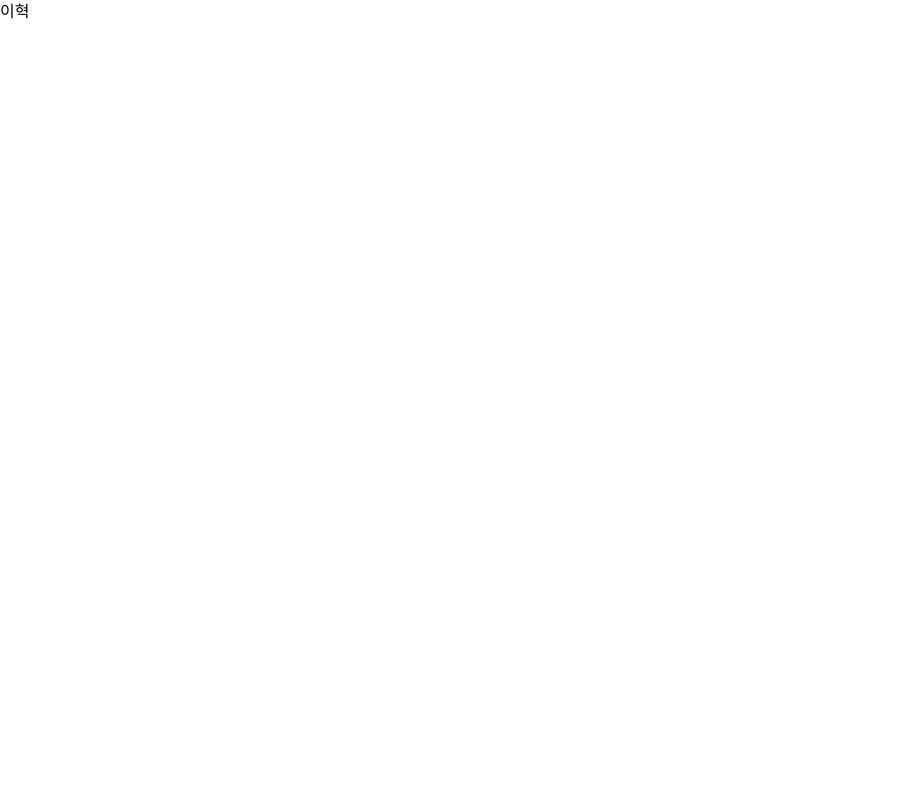
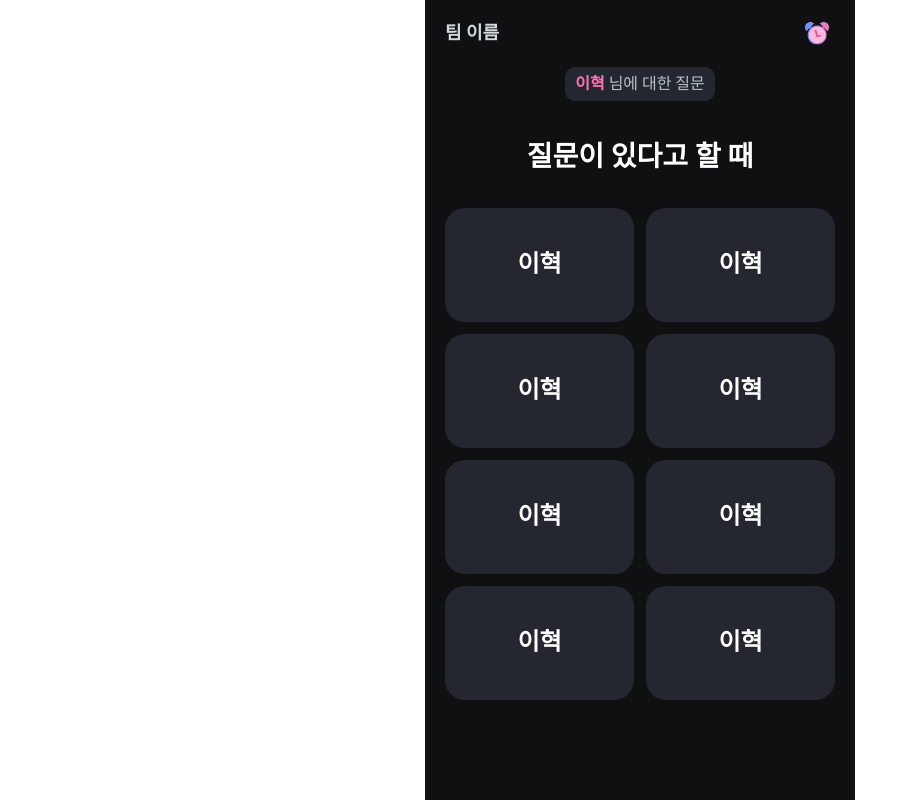
Before and after one commit to 2026-hajithon/2026-team01-impress-web, a React (Vite) app: page / in a window 1280 px wide. Shown: the whole page, without its empty margins (0-917 px from the left). Built offline with nearby package versions, Linux system fonts and the light colour scheme; a web font is replaced by a local one.

Commit message:
feat: 레이아웃 구현

```diff
--- a/src/App.jsx
+++ b/src/App.jsx
@@ -1,13 +1,16 @@
 import { BrowserRouter, Route, Routes } from "react-router-dom";
-import HomePage from "@pages/HomePage";
 import StartPage from "@pages/StartPage";
+import TestPage from "@pages/TestPage";
+import Layout from "./Layout";
 
 function App() {
   return (
     <BrowserRouter>
       <Routes>
-        <Route path="/" element={<HomePage />} />
-        <Route path="/start" element={<StartPage />} />
+        <Route path="/" element={<Layout />}>
+          <Route index element={<TestPage />}></Route>
+          <Route path="/start" element={<StartPage />} />
+        </Route>
       </Routes>
     </BrowserRouter>
   );
--- /dev/null
+++ b/src/Layout.jsx
@@ -0,0 +1,11 @@
+import { Outlet } from "react-router-dom";
+
+const Layout = () => {
+  return (
+    <div className="max-w-107.5 min-h-dvh flex flex-col m-auto">
+      <Outlet></Outlet>
+    </div>
+  );
+};
+
+export default Layout;
--- a/src/components/Chip.jsx
+++ b/src/components/Chip.jsx
@@ -1,26 +1,23 @@
-function Chip({
-  prefix,
-  children,
-  className = "",
-}) {
+function Chip({ size, prefix, children, className = "" }) {
   return (
     <span
       className={[
         "inline-flex w-fit self-start min-h-6 items-center gap-1",
-        "rounded-xl bg-gray-950 px-2 py-1",
-        "text-caption1-2",
+        "rounded-[10px] bg-gray-950 px-2.5 py-1.25",
         className,
       ].join(" ")}
     >
-      {prefix && (
-        <strong className="text-body1-1 text-main-pink">
-          {prefix}
-        </strong>
+      {size == "large" ? (
+        <>
+          <strong className="text-body1-1 text-main-pink-1">{prefix}</strong>
+          <span className="text-body1-2 text-gray-300">{children}</span>
+        </>
+      ) : (
+        <>
+          <strong className="text-caption1-1 text-main-pink-1">{prefix}</strong>
+          <span className="text-caption1-2 text-gray-300">{children}</span>
+        </>
       )}
-
-      <span className="text-body1-2 text-gray-300">
-        {children}
-      </span>
     </span>
   );
 }
--- a/src/components/Header.jsx
+++ b/src/components/Header.jsx
@@ -1,10 +1,6 @@
-function Header({
-  title,
-  timer,
-  timerIcon,
-  rightSlot,
-  className = "",
-}) {
+import TimerIcon from "@assets/Game/GameClock.svg";
+
+function Header({ title, timer, rightSlot, className = "" }) {
   return (
     <header
       className={[
@@ -13,22 +9,13 @@ function Header({
         className,
       ].join(" ")}
     >
-      <h1 className="text-sub1-1 text-gray-200">
-        {title}
-      </h1>
+      <h1 className="text-sub1-1 text-gray-200">{title}</h1>
 
       {rightSlot ??
         (timer !== undefined && (
           <div className="flex shrink-0 items-center gap-1.5">
-            {timerIcon && (
-              <span className="flex size-6 items-center justify-center">
-                {timerIcon}
-              </span>
-            )}
-
-            <span className="text-head3-2 text-main-blue">
-              {timer}
-            </span>
+            <img src={TimerIcon}></img>
+            <span className="text-head3-2 text-main-blue">{timer}</span>
           </div>
         ))}
     </header>
--- a/src/components/games/AnswerGameTitle.jsx
+++ b/src/components/games/AnswerGameTitle.jsx
@@ -1,7 +1,9 @@
+import Chip from "@components/Chip";
+
 const AnswerGameTitle = () => {
   return (
     <div className="flex flex-col gap-9 w-full items-center">
-      {/** Chip */}
+      <Chip size="large" prefix={"이혁"} children={"님에 대한 질문"}></Chip>
       <div className="flex flex-col gap-4 w-full items-center">
         <div className="text-white text-head1-1">질문 앞부분</div>
         <input
--- a/src/components/games/ChoiceGameTitle.jsx
+++ b/src/components/games/ChoiceGameTitle.jsx
@@ -1,7 +1,12 @@
+import Chip from "@components/Chip";
+
 const ChoiceGameTitle = () => {
   return (
     <div className="flex flex-col gap-9 w-full items-center">
-      {/** Chip */}
+      <div>
+        <Chip size="large" prefix={"이혁"} children={"님에 대한 질문"}></Chip>
+      </div>
+
       <div className="flex flex-col gap-4 w-full items-center">
         <div className="text-white text-head1-1">질문이 있다고 할 때</div>
       </div>
--- a/src/components/games/GeneralGameOptions.jsx
+++ b/src/components/games/GeneralGameOptions.jsx
@@ -22,7 +22,7 @@ const PARTICIPANT_LIST = [
 
 const GeneralGameOptions = (/*participantList*/) => {
   return (
-    <div className="flex w-full px-5 gap-3">
+    <div className="grid w-full grid-cols-2 px-5 gap-3">
       {PARTICIPANT_LIST.map((participant, idx) => {
         return <GameOption name={participant.name} key={idx}></GameOption>;
       })}
--- a/src/index.css
+++ b/src/index.css
@@ -10,6 +10,8 @@
 
 :root {
   font-family: "Pretendard Variable";
+  background-color: #ffffff;
+  /* background-color: #101012; */
 }
 
 /* 디자인 토큰 설정 */
--- a/src/pages/TestPage.jsx
+++ b/src/pages/TestPage.jsx
@@ -4,7 +4,7 @@ import GeneralChoiceGamePage from "./games/GeneralChoiceGamePage";
 
 const TestPage = () => {
   return (
-    <div className="flex flex-col gap-5 bg-black">
+    <div className="flex flex-col gap-5 bg-black w-full">
       {/* <PersonalAnswerGamePage></PersonalAnswerGamePage>
       <PersonalChoiceGamePage></PersonalChoiceGamePage> */}
       <GeneralChoiceGamePage></GeneralChoiceGamePage>
--- a/src/pages/games/GameBackground.jsx
+++ b/src/pages/games/GameBackground.jsx
@@ -1,5 +1,5 @@
 const GameBackground = () => {
-  return <div className="absolute bg-black w-full h-full -z-1"></div>;
+  return <div className="absolute bg-black w-100% h-full -z-1"></div>;
 };
 
 export default GameBackground;
--- a/src/pages/games/GeneralChoiceGamePage.jsx
+++ b/src/pages/games/GeneralChoiceGamePage.jsx
@@ -5,14 +5,14 @@ import Header from "@components/Header";
 
 const GeneralChoiceGamePage = () => {
   return (
-    <>
+    <div className="relative min-h-dvh">
       <GameBackground />
       <Header title={"팀 이름"} timer></Header>
       <div className="flex flex-col gap-8">
         <ChoiceGameTitle></ChoiceGameTitle>
         <GeneralGameOptions></GeneralGameOptions>
       </div>
-    </>
+    </div>
   );
 };
 
```
